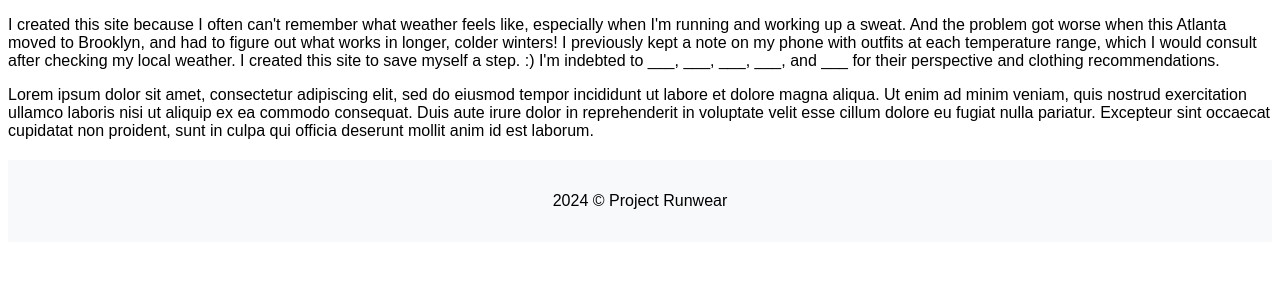
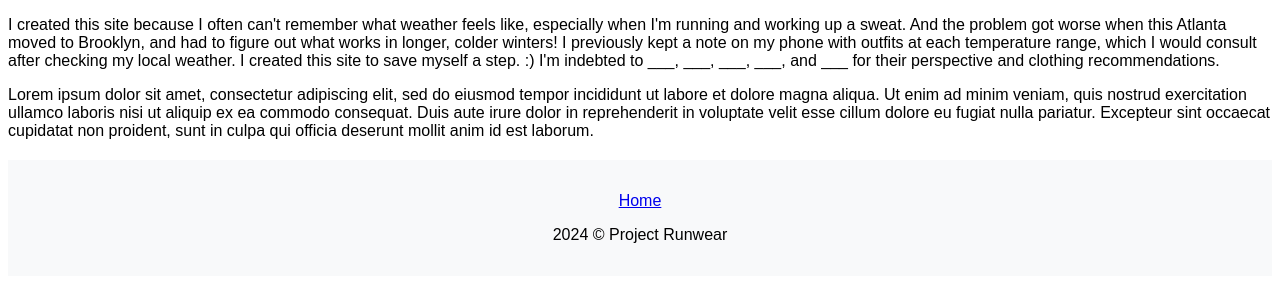
Before and after one commit to mdlarson/ProjectRunwear, a Flask app: page /about in a window 1280 px wide. Shown: the part 120-420 px from the top of the page. Run offline with Flask 3, Linux system fonts and the light colour scheme.

Commit message:
Add link to Home page

```diff
--- a/templates/about.html
+++ b/templates/about.html
@@ -35,6 +35,7 @@
         </section>
     </main>
     <footer>
+        <p><a href="/">Home</a></p>
         <p>2024 &copy; Project Runwear</p>
     </footer>
 </body>
```
